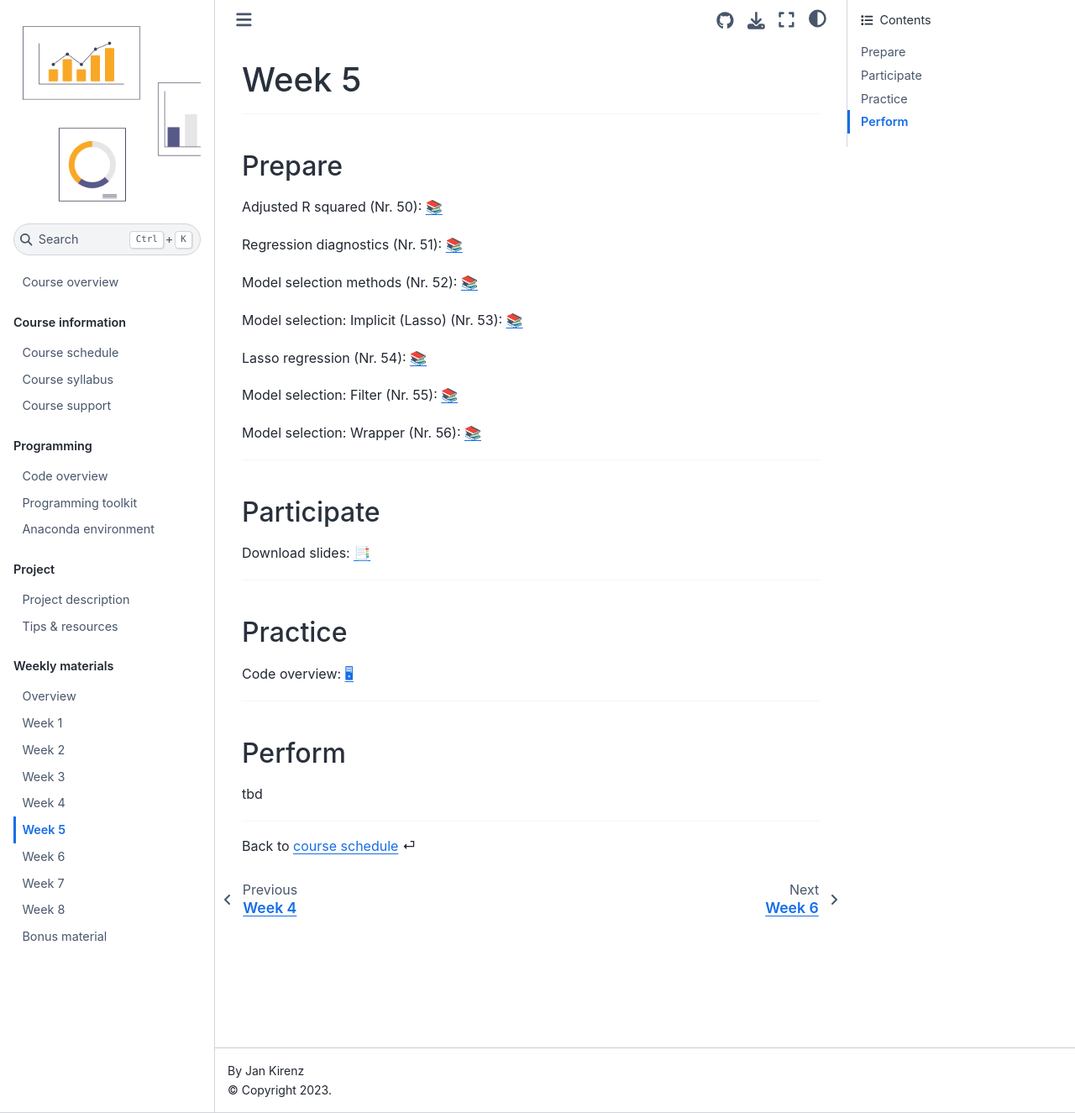
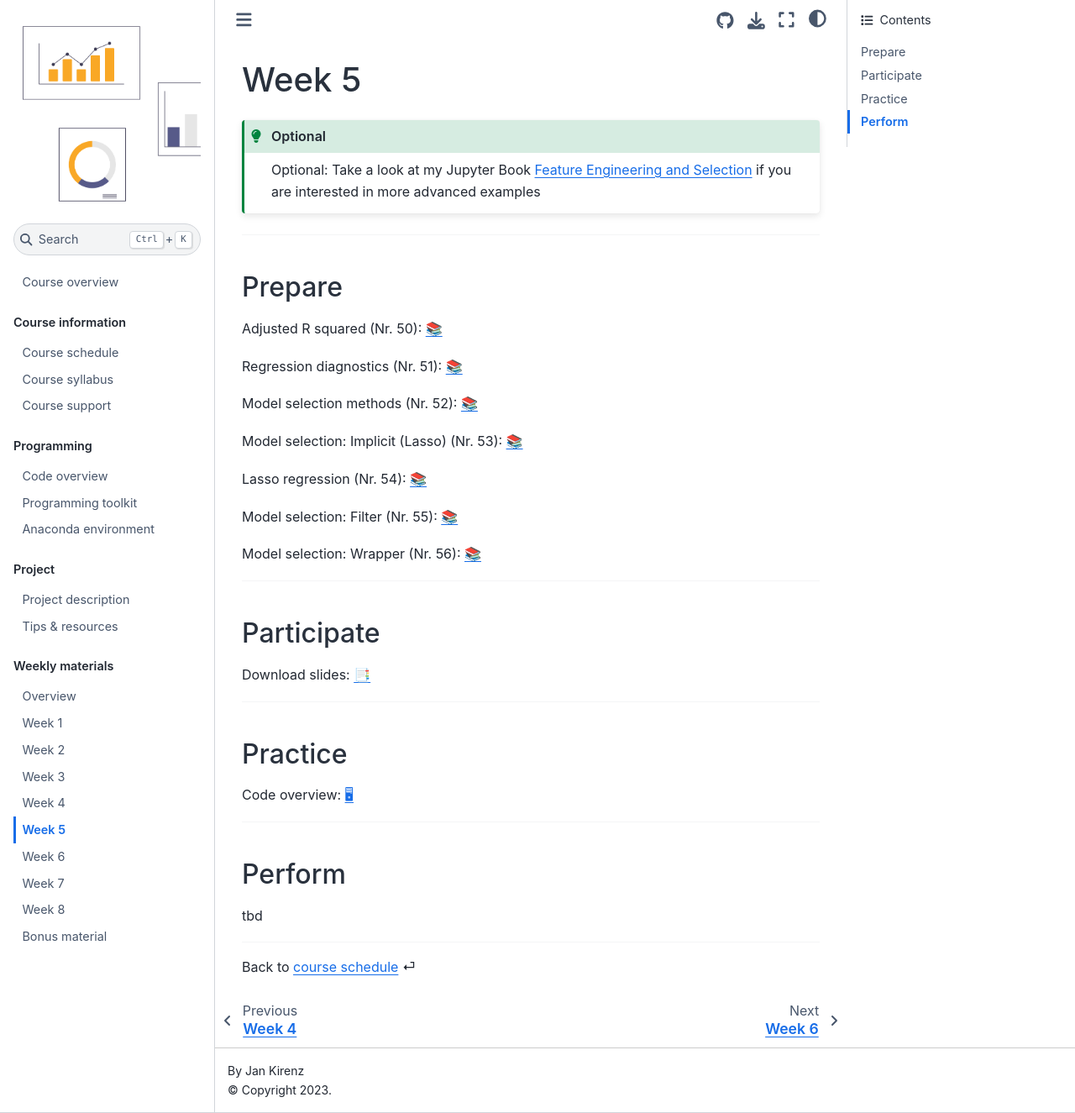
Before and after one commit to as-ws22/website, a Jupyter Book: the page built from weeks/week5.md, in a window 1280 px wide and 1325 px high. Shown: the whole window at 84% size. Built offline with Jupyter Book 1.0.4 settings and Sphinx 7.4.7 and the Sphinx Book theme 1.1.4, drawn with Linux system fonts in a browser that asks for light colours; comment, search, counter and statistics services are not loaded.

Commit message:
Update week5.md

````diff
--- a/weeks/week5.md
+++ b/weeks/week5.md
@@ -1,4 +1,11 @@
 # Week 5
+
+
+```{admonition} Optional
+:class: tip
+
+Optional: Take a look at my Jupyter Book [Feature Engineering and Selection](https://kirenz.github.io/feature-engineering/docs/intro.html) if you are interested in more advanced examples
+```
 
 
 ---
````
